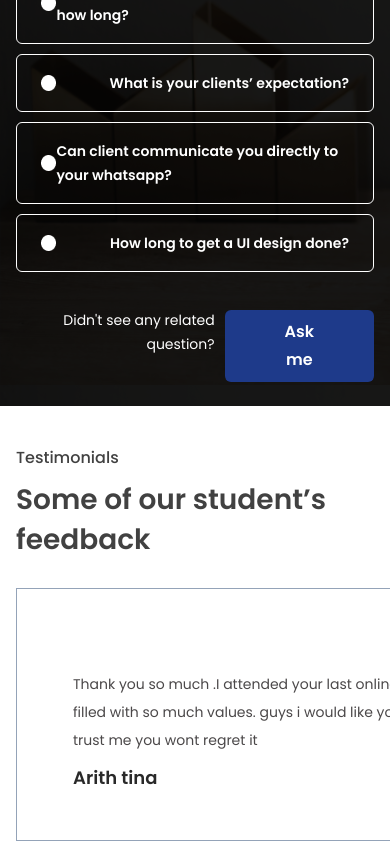
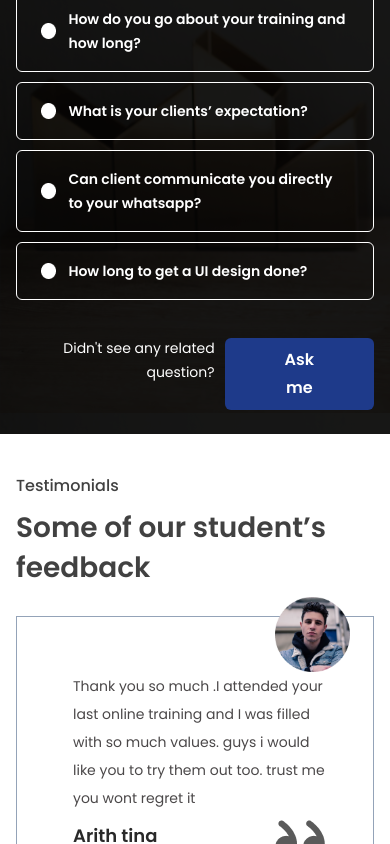
Before and after one commit to youngmikec/new-blake-website, a React (Create React App) app: page / in a window 390 px wide. Shown: the part 6480-7324 px from the top of the page. Built offline with nearby package versions, Linux system fonts and the light colour scheme.

Commit message:
Home Responsiveness done

```diff
--- a/src/components/faq/style.css
+++ b/src/components/faq/style.css
@@ -41,6 +41,7 @@
 
     .question img {
         width: 5%;
+        margin-right: 12px;
     }
 
     .triangle {
@@ -50,6 +51,7 @@
     .question {
         margin: 0 0px;
         margin-bottom: 10px;
+        justify-content: flex-start;
     }
 
     .faq-footer {
--- a/src/components/offer/style.css
+++ b/src/components/offer/style.css
@@ -2,7 +2,7 @@
 
 .text {
     margin-top: -50px;
-    width: 85%;
+    width: 296px;
     background: #FFFFFF;
     box-shadow: 0px 4px 2px rgba(0, 0, 0, 0.05);
 }
@@ -17,6 +17,10 @@
         margin-bottom: 6px;
     }
 
+    .text {
+        /* width: 0%; */
+    }
+
     .title {
         font-size: 18px;
         margin-bottom: 6px;
--- a/src/components/testimonials/style.css
+++ b/src/components/testimonials/style.css
@@ -23,6 +23,20 @@
         margin-bottom: 40px;
     }
 
+    .testimonial {
+        width: 100%;
+    }
+
+    .testimonial .pic {
+        width: 30%;
+        margin-top: -20px;
+        margin-left: 80%;
+    }
+
+    .comment {
+        width: 100%;
+    }
+
     .main-heading {
         font-size: 28px;
         margin-top: 10px;
```
